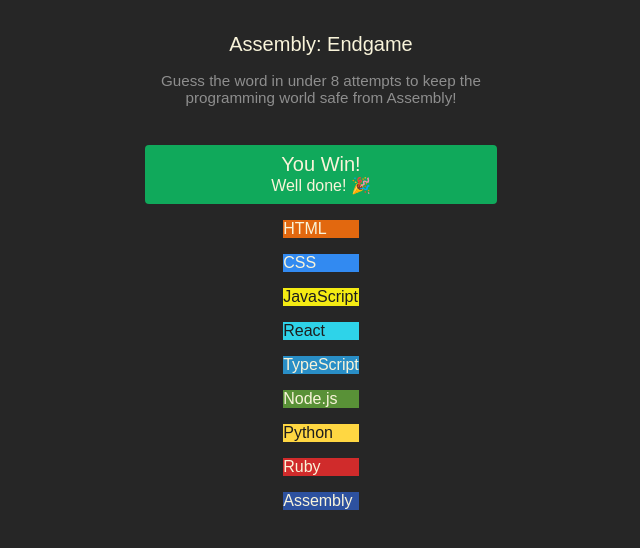
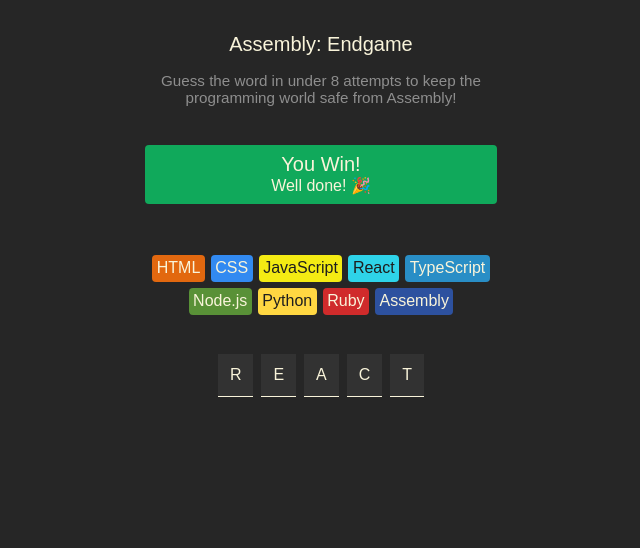
Before and after one commit to CatherineCampbell117/Scrimba-Assembly-Endgame-Practice-Project, a React app: page / in a window 1280 px wide. Shown: the top 548 px of the page, without its empty margins (319-959 px from the left). Built offline with nearby package versions, Linux system fonts and the light colour scheme; the HTML template or start-up script is replaced by a standard one.

Commit message:
Chips styled and letterboxes created and styled

```diff
--- a/src/App.css
+++ b/src/App.css
@@ -23,7 +23,7 @@
     align-items: center;
 }
 
-.noticeBlock {
+.gameStatus {
     margin-top: 1.5rem;
     width: 100%;
     max-width: 352px;
@@ -34,16 +34,52 @@
     align-content: center;
 }
 
-.noticeBlock > h2 {
+.gameStatus > h2 {
     margin: 0;
     font-size: 1.25rem;
     font-weight: 500;
     color: #f9f4da;
 }
 
-.noticeBlock > p {
+.gameStatus > p {
     margin: 0;
     font-size: 1rem;
     font-weight: 500;
     color: #f9f4da;
 }
+
+.chipsContainer {
+    margin-top: 3rem;
+    width: 100%;
+    max-width: 350px;
+    display: flex;
+    justify-content: center;
+    flex-wrap: wrap;
+}
+
+.chip {
+    margin: 3px;
+    padding: 4.5px;
+    border-radius: 4px;
+    font-size: 1rem;
+    font-weight: 500;
+}
+
+.chip > p,
+.letterBox > p {
+    margin: 0;
+}
+
+.wordContainer {
+    margin-top: 2rem;
+    width: 100%;
+    max-width: 500px;
+    display: flex;
+    justify-content: center;
+}
+
+.letterBox {
+    margin: 4px;
+    padding: 12px;
+    border-bottom: 1px solid #f9f4da;
+}
--- a/src/App.jsx
+++ b/src/App.jsx
@@ -1,15 +1,24 @@
 import { useState } from 'react';
-import reactLogo from './assets/react.svg';
-import viteLogo from '/vite.svg';
 import './App.css';
 import { languages } from './languages';
 import Chip from './Components/Chip';
-
-const langChips = languages.map(langObj => (
-    <Chip lang={langObj.name} bgColor={langObj.backgroundColor} textColor={langObj.color}></Chip>
-));
+import LetterBox from './Components/letterBox';
 
 export default function Hangman() {
+    const langChips = languages.map(langObj => (
+        <Chip
+            lang={langObj.name}
+            bgColor={langObj.backgroundColor}
+            textColor={langObj.color}
+        ></Chip>
+    ));
+
+    const [currentWord, setCurrenbtWord] = useState('react');
+
+    const wordLetters = currentWord
+        .split('')
+        .map((letter, index) => <LetterBox key={index} letter={letter.toUpperCase()}></LetterBox>);
+
     return (
         <>
             <main>
@@ -21,11 +30,12 @@
                     </p>
                 </header>
 
-                <div className="noticeBlock">
+                <section className="gameStatus">
                     <h2>You Win!</h2>
                     <p>Well done! 🎉</p>
-                </div>
-                <div className="chipsContainer">{langChips}</div>
+                </section>
+                <section className="chipsContainer">{langChips}</section>
+                <section className="wordContainer">{wordLetters}</section>
             </main>
         </>
     );
--- a/src/Components/Chip.jsx
+++ b/src/Components/Chip.jsx
@@ -5,7 +5,7 @@
     };
 
     return (
-        <div style={style}>
+        <div style={style} className="chip">
             <p>{props.lang}</p>
         </div>
     );
--- /dev/null
+++ b/src/Components/LetterBox.jsx
@@ -0,0 +1,12 @@
+export default function LetterBox(props) {
+    const style = {
+        backgroundColor: '#323232',
+        color: '#F9F4DA'
+    };
+
+    return (
+        <span style={style} className="letterBox">
+            <p>{props.letter}</p>
+        </span>
+    );
+}
```
